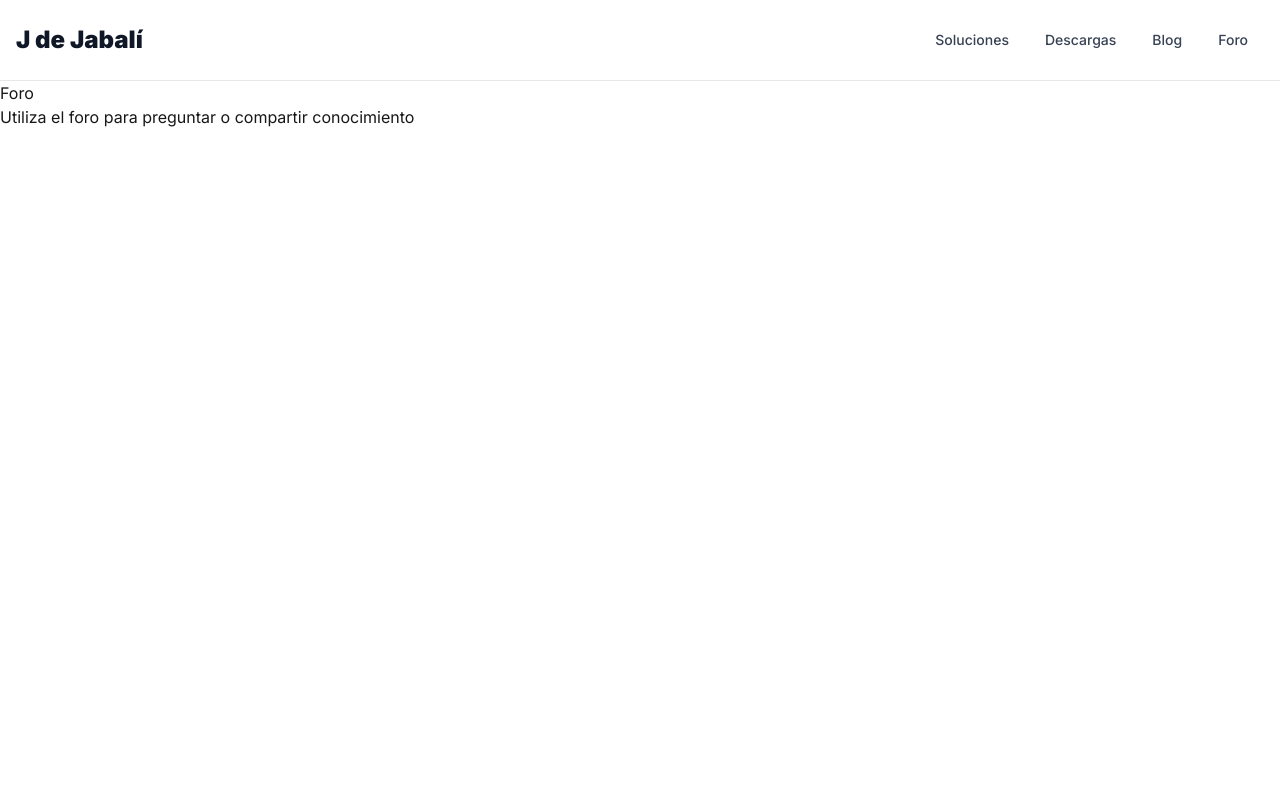
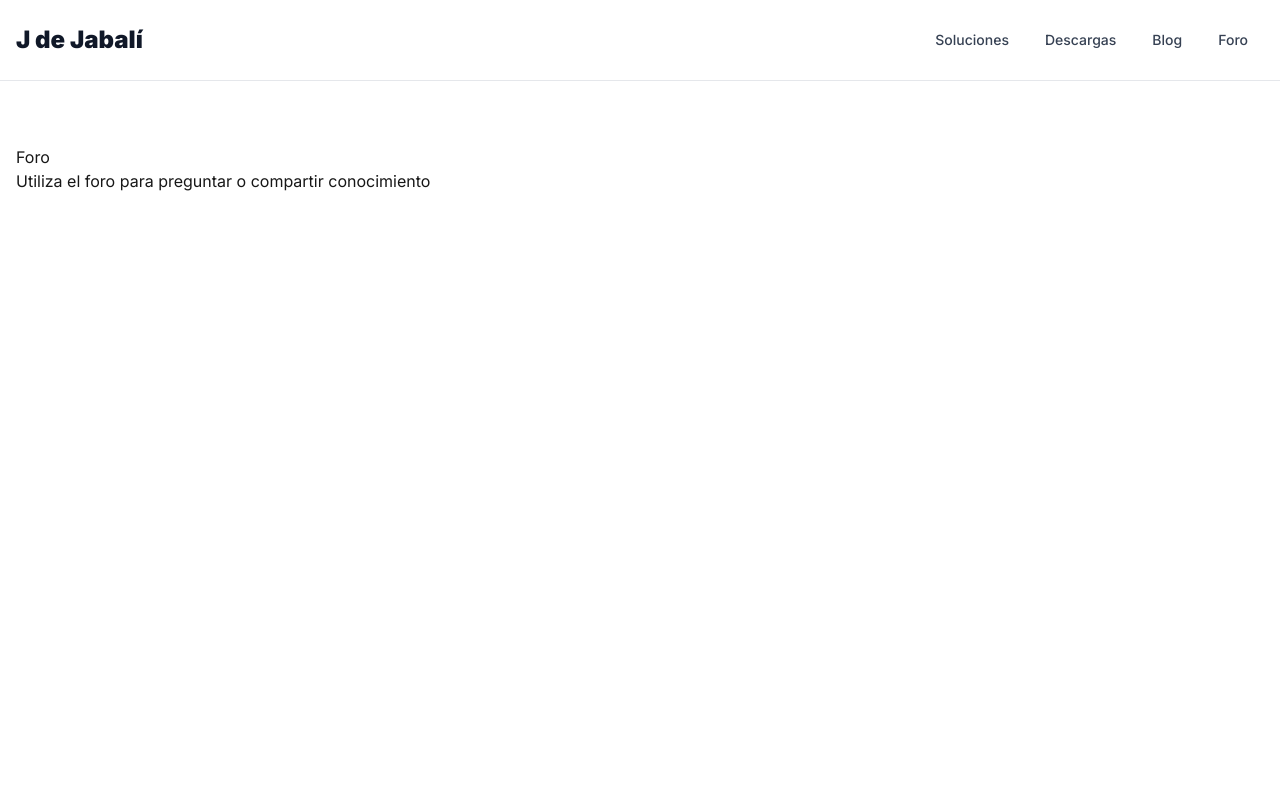
Before and after one commit to CyraxSputnik/jdejabaliweb, a Next.js app: page /forum in a window 1280 px wide. Shown: the top 800 px of the page. Built offline with nearby package versions, Linux system fonts and the light colour scheme.

Commit message:
Just a change

```diff
--- a/src/app/forum/page.tsx
+++ b/src/app/forum/page.tsx
@@ -1,6 +1,6 @@
 export default function Page() {
     return (
-        <section>
+        <section className="container mx-auto px-4 py-16"   >
             <h1>Foro</h1>
             <p>Utiliza el foro para preguntar o compartir conocimiento</p>
         </section>
```
